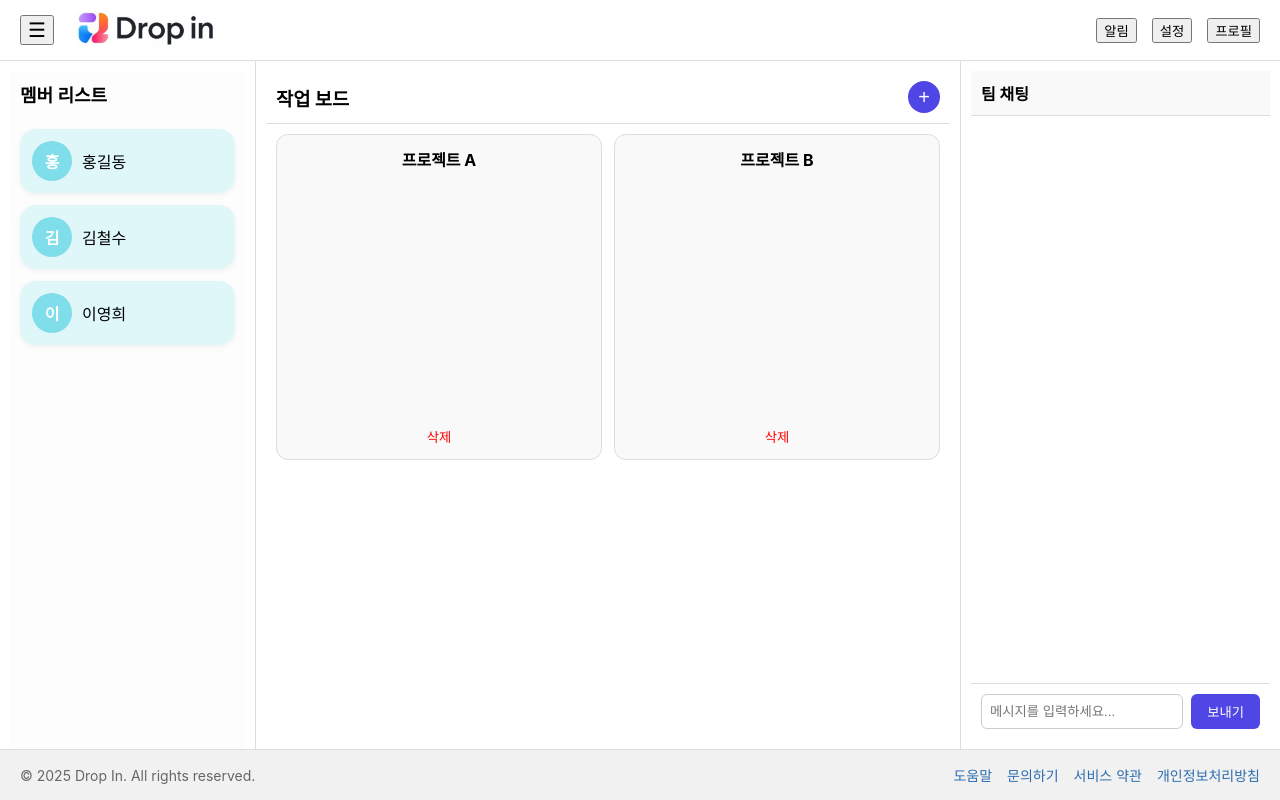
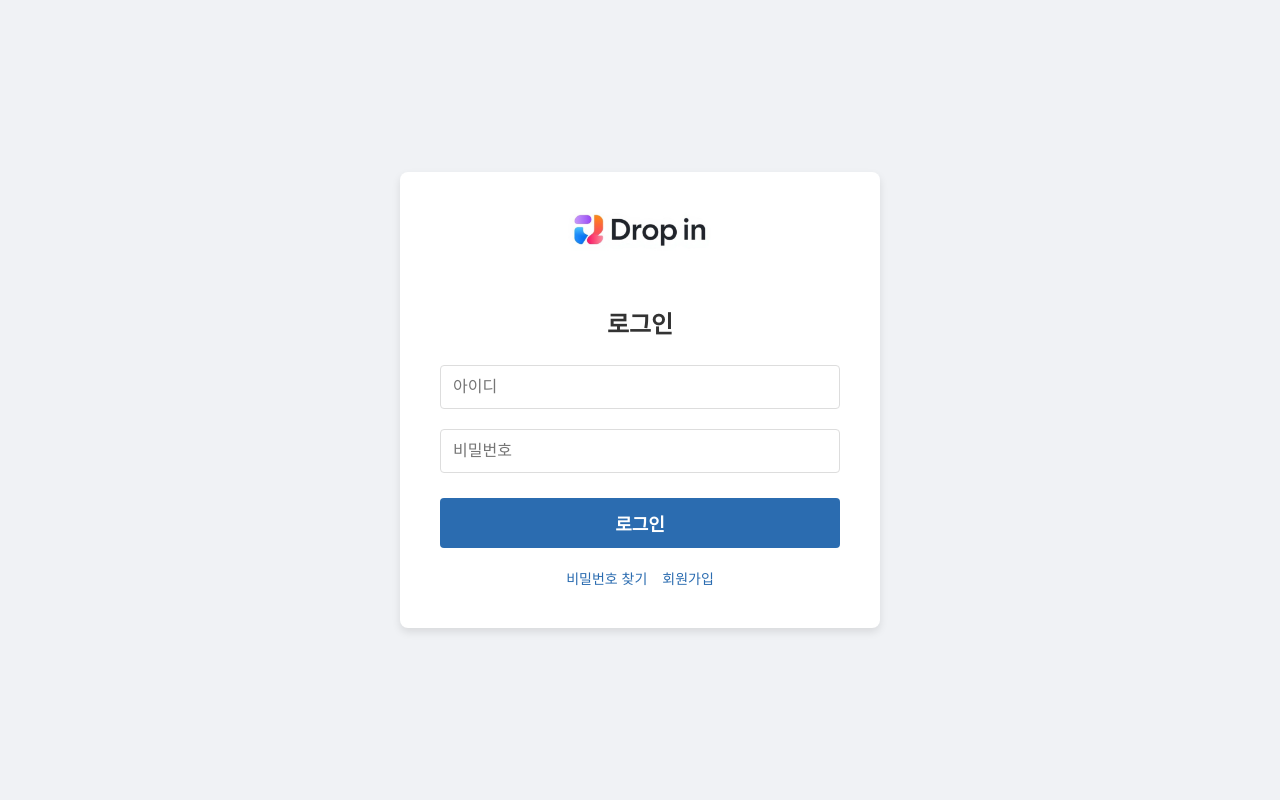
Before and after one commit to choihyunki/TeamCanvas, a React (Create React App) app: page / in a window 1280 px wide. Built offline with nearby package versions, Linux system fonts and the light colour scheme.

Commit message:
로그인 페이지 제작중

```diff
--- a/src/App.tsx
+++ b/src/App.tsx
@@ -1,12 +1,14 @@
 import React from "react";
 import { BrowserRouter as Router, Routes, Route } from "react-router-dom";
 import Main from "./pages/Main";
+import Login from "./pages/Login";
 
 function App() {
   return (
     <Router>
       <Routes>
-        <Route path="/" element={<Main />} />
+        <Route path="/" element={<Login />} />
+        <Route path="/main" element={<Main />} />
       </Routes>
     </Router>
   );
--- a/src/components/Footer.tsx
+++ b/src/components/Footer.tsx
@@ -1,36 +1,42 @@
 import React from "react";
+import { Link } from "react-router-dom";
 
 const Footer: React.FC = () => {
   return (
     <footer
       style={{
-        height: "50px",
         borderTop: "1px solid #ddd",
-        display: "flex",
-        alignItems: "center",
-        justifyContent: "space-between",
-        padding: "0 20px",
         backgroundColor: "#f1f1f1",
         fontSize: "14px",
         color: "#666",
+        padding: "20px 10px",
+        textAlign: "center",
       }}
     >
-      <div>© 2025 Drop In. All rights reserved.</div>
+      <div style={{ marginBottom: "10px" }}>
+        © 2025 Drop In. All rights reserved.
+      </div>
 
-      {/* 우측 링크 */}
-      <nav style={{ display: "flex", gap: "15px" }}>
-        <a href="/help" style={{ textDecoration: "none", color: "#2b6cb0" }}>
+      <nav
+        style={{
+          display: "flex",
+          gap: "15px",
+          flexWrap: "wrap",
+          justifyContent: "center",
+        }}
+      >
+        <Link to="/help" style={{ textDecoration: "none", color: "#2b6cb0" }}>
           도움말
-        </a>
-        <a href="/contact" style={{ textDecoration: "none", color: "#2b6cb0" }}>
+        </Link>
+        <Link to="/contact" style={{ textDecoration: "none", color: "#2b6cb0" }}>
           문의하기
-        </a>
-        <a href="/terms" style={{ textDecoration: "none", color: "#2b6cb0" }}>
+        </Link>
+        <Link to="/terms" style={{ textDecoration: "none", color: "#2b6cb0" }}>
           서비스 약관
-        </a>
-        <a href="/privacy" style={{ textDecoration: "none", color: "#2b6cb0" }}>
+        </Link>
+        <Link to="/privacy" style={{ textDecoration: "none", color: "#2b6cb0" }}>
           개인정보처리방침
-        </a>
+        </Link>
       </nav>
     </footer>
   );
--- a/src/components/Header.tsx
+++ b/src/components/Header.tsx
@@ -24,7 +24,7 @@ const Header: React.FC<HeaderProps> = ({ onMenuClick }) => {
                 </button>
 
                 <img
-                    src={process.env.PUBLIC_URL + "/DropIn Logo.png"}
+                    src={process.env.PUBLIC_URL + "/DropInLogo.png"}
                     alt="Drop In Logo"
                     style={{ height: "40px" }} // Adjust the size as needed
                 />
--- /dev/null
+++ b/src/pages/Login.tsx
@@ -0,0 +1,110 @@
+import React from 'react';
+import { useNavigate } from 'react-router-dom';
+const Login: React.FC = () => {
+  const navigate = useNavigate();
+  const handleLogin = () => {
+
+    console.log("로그인 시도...");
+    navigate('/main');
+  };
+
+  return (
+    <div
+      style={{
+        display: 'flex',
+        flexDirection: 'column',
+        alignItems: 'center',
+        justifyContent: 'center',
+        minHeight: '100vh',
+        backgroundColor: '#f0f2f5',
+        fontFamily: 'Arial, sans-serif',
+      }}
+    >
+      <div
+        style={{
+          backgroundColor: '#fff',
+          padding: '40px',
+          borderRadius: '8px',
+          boxShadow: '0 4px 8px rgba(0, 0, 0, 0.1)',
+          textAlign: 'center',
+          maxWidth: '400px',
+          width: '90%',
+    }}
+      >
+         <img
+     src="/DropInLogo.png"
+    alt="Drop In Logo"
+    style={{
+    width: '150px',
+    marginBottom: '30px',
+    }}
+/>
+
+        <h2 style={{ marginBottom: '25px', color: '#333' }}>로그인</h2>
+
+        <form onSubmit={(e) => { e.preventDefault(); handleLogin(); }}>
+          <div style={{ marginBottom: '20px' }}>
+            <input
+              type="text"
+              placeholder="아이디"
+              style={{
+                width: '100%',
+                padding: '12px',
+                border: '1px solid #ddd',
+                borderRadius: '4px',
+                boxSizing: 'border-box',
+                fontSize: '16px',
+              }}
+              required
+            />
+          </div>
+          <div style={{ marginBottom: '25px' }}>
+            <input
+              type="password"
+              placeholder="비밀번호"
+              style={{
+                width: '100%',
+                padding: '12px',
+                border: '1px solid #ddd',
+                borderRadius: '4px',
+                boxSizing: 'border-box',
+                fontSize: '16px',
+              }}
+              required
+            />
+          </div>
+          <button
+            type="submit"
+            style={{
+              width: '100%',
+              padding: '12px',
+              backgroundColor: '#2b6cb0',
+              color: '#fff',
+              border: 'none',
+              borderRadius: '4px',
+              fontSize: '18px',
+              fontWeight: 'bold',
+              cursor: 'pointer',
+              transition: 'background-color 0.3s ease',
+            }}
+            onMouseOver={(e) => e.currentTarget.style.backgroundColor = '#255e97'}
+            onMouseOut={(e) => e.currentTarget.style.backgroundColor = '#2b6cb0'}
+          >
+            로그인
+          </button>
+        </form>
+
+        <div style={{ marginTop: '20px', fontSize: '14px' }}>
+          <a href="/forgot-password" style={{ color: '#2b6cb0', textDecoration: 'none', marginRight: '15px' }}>
+            비밀번호 찾기
+          </a>
+          <a href="/register" style={{ color: '#2b6cb0', textDecoration: 'none' }}>
+            회원가입
+          </a>
+        </div>
+      </div>
+    </div>
+  );
+};
+
+export default Login;
```
Also changed, not shown: public/DropInLogo.png (renamed from public/DropIn Logo.png).
